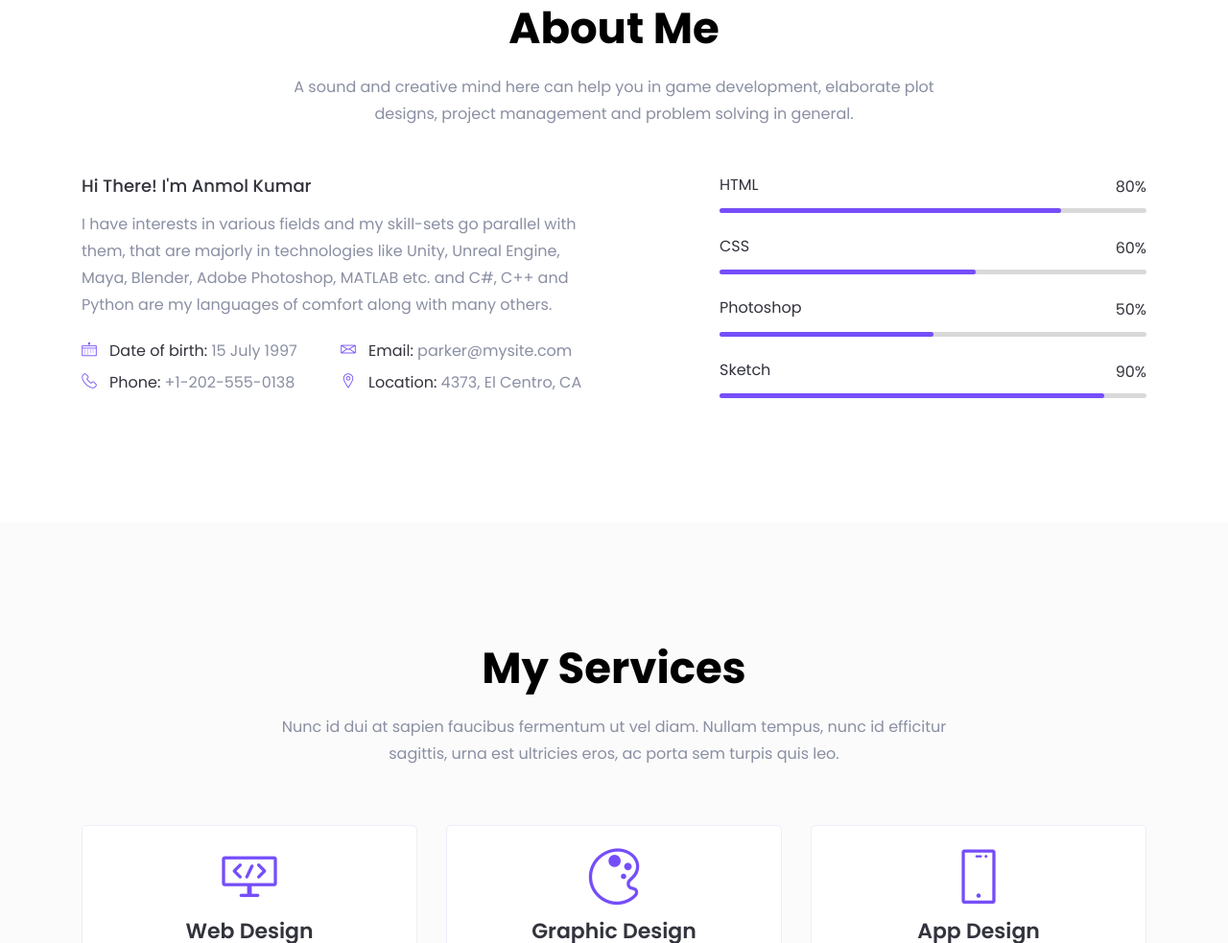
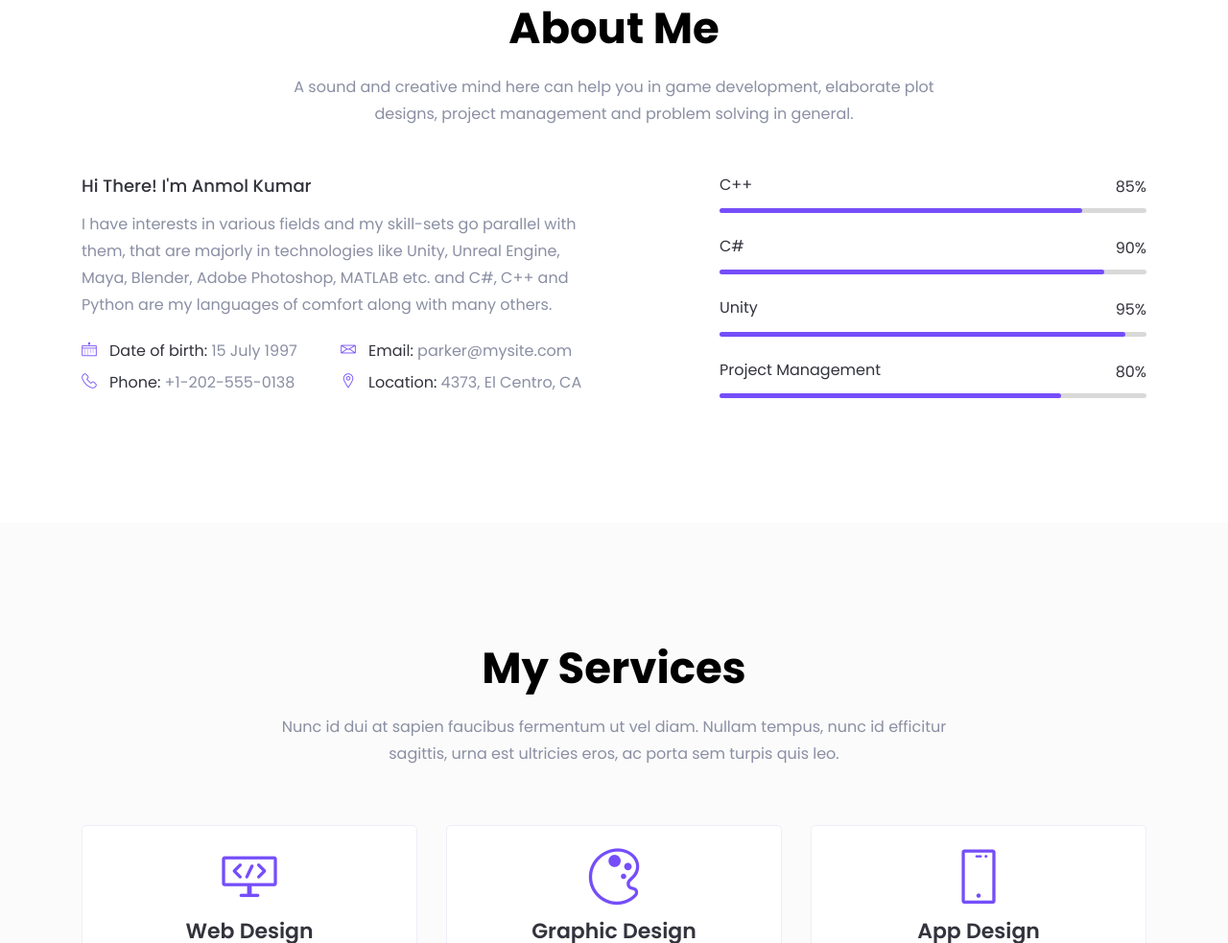
Before and after one commit to AzvenusK/website, a plain HTML site: page unfold/index.html in a window 1280 px wide. Shown: the part 942-1925 px from the top of the page at 96% size. Drawn offline with Linux system fonts and the light colour scheme; files whose address does not match are found by name.

Commit message:
Update index.html

```diff
--- a/unfold/index.html
+++ b/unfold/index.html
@@ -223,7 +223,55 @@
                     <div class="about-skills pt-25">
                         <div class="skill-item mt-25">
                             <div class="skill-header">
-                                <h6 class="skill-title">HTML</h6>
+                                <h6 class="skill-title">C++</h6>
+                                <div class="skill-percentage">
+                                    <div class="count-box counted">
+                                        <span class="counter">85</span>
+                                    </div>
+                                    %
+                                </div>
+                            </div>
+                            <div class="skill-bar">
+                                <div class="bar-inner">
+                                    <div class="bar progress-line" data-width="85"></div>
+                                </div>
+                            </div>
+                        </div> <!-- skill item -->
+                        <div class="skill-item mt-25">
+                            <div class="skill-header">
+                                <h6 class="skill-title">C#</h6>
+                                <div class="skill-percentage">
+                                    <div class="count-box counted">
+                                        <span class="counter">90</span>
+                                    </div>
+                                    %
+                                </div>
+                            </div>
+                            <div class="skill-bar">
+                                <div class="bar-inner">
+                                    <div class="bar progress-line" data-width="90"></div>
+                                </div>
+                            </div>
+                        </div> <!-- skill item -->
+                        <div class="skill-item mt-25">
+                            <div class="skill-header">
+                                <h6 class="skill-title">Unity</h6>
+                                <div class="skill-percentage">
+                                    <div class="count-box counted">
+                                        <span class="counter">95</span>
+                                    </div>
+                                    %
+                                </div>
+                            </div>
+                            <div class="skill-bar">
+                                <div class="bar-inner">
+                                    <div class="bar progress-line" data-width="95"></div>
+                                </div>
+                            </div>
+                        </div> <!-- skill item -->
+                        <div class="skill-item mt-25">
+                            <div class="skill-header">
+                                <h6 class="skill-title">Project Management</h6>
                                 <div class="skill-percentage">
                                     <div class="count-box counted">
                                         <span class="counter">80</span>
@@ -234,54 +282,6 @@
                             <div class="skill-bar">
                                 <div class="bar-inner">
                                     <div class="bar progress-line" data-width="80"></div>
-                                </div>
-                            </div>
-                        </div> <!-- skill item -->
-                        <div class="skill-item mt-25">
-                            <div class="skill-header">
-                                <h6 class="skill-title">CSS</h6>
-                                <div class="skill-percentage">
-                                    <div class="count-box counted">
-                                        <span class="counter">60</span>
-                                    </div>
-                                    %
-                                </div>
-                            </div>
-                            <div class="skill-bar">
-                                <div class="bar-inner">
-                                    <div class="bar progress-line" data-width="60"></div>
-                                </div>
-                            </div>
-                        </div> <!-- skill item -->
-                        <div class="skill-item mt-25">
-                            <div class="skill-header">
-                                <h6 class="skill-title">Photoshop</h6>
-                                <div class="skill-percentage">
-                                    <div class="count-box counted">
-                                        <span class="counter">50</span>
-                                    </div>
-                                    %
-                                </div>
-                            </div>
-                            <div class="skill-bar">
-                                <div class="bar-inner">
-                                    <div class="bar progress-line" data-width="50"></div>
-                                </div>
-                            </div>
-                        </div> <!-- skill item -->
-                        <div class="skill-item mt-25">
-                            <div class="skill-header">
-                                <h6 class="skill-title">Sketch</h6>
-                                <div class="skill-percentage">
-                                    <div class="count-box counted">
-                                        <span class="counter">90</span>
-                                    </div>
-                                    %
-                                </div>
-                            </div>
-                            <div class="skill-bar">
-                                <div class="bar-inner">
-                                    <div class="bar progress-line" data-width="90"></div>
                                 </div>
                             </div>
                         </div> <!-- skill item -->
```
